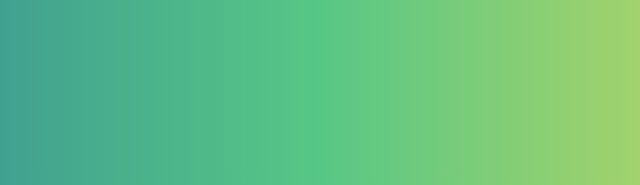
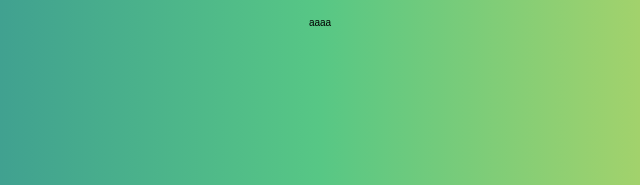
Before and after one commit to VladimirDikovski/Paid-Leaves-Project, a plain HTML site: page Day Of App/register.html in a window 1280 px wide. Shown: the part 589-774 px from the top of the page, 320-960 px from the left. Drawn offline with Linux system fonts and the light colour scheme.

Commit message:
Update register.html

```diff
--- a/Day Of App/register.html
+++ b/Day Of App/register.html
@@ -31,6 +31,7 @@
           />
         </div>
         <button class="btn-submit">Register</button>
+        <p class="error-status">aaaa</p>
       </form>
     </section>
 
```
